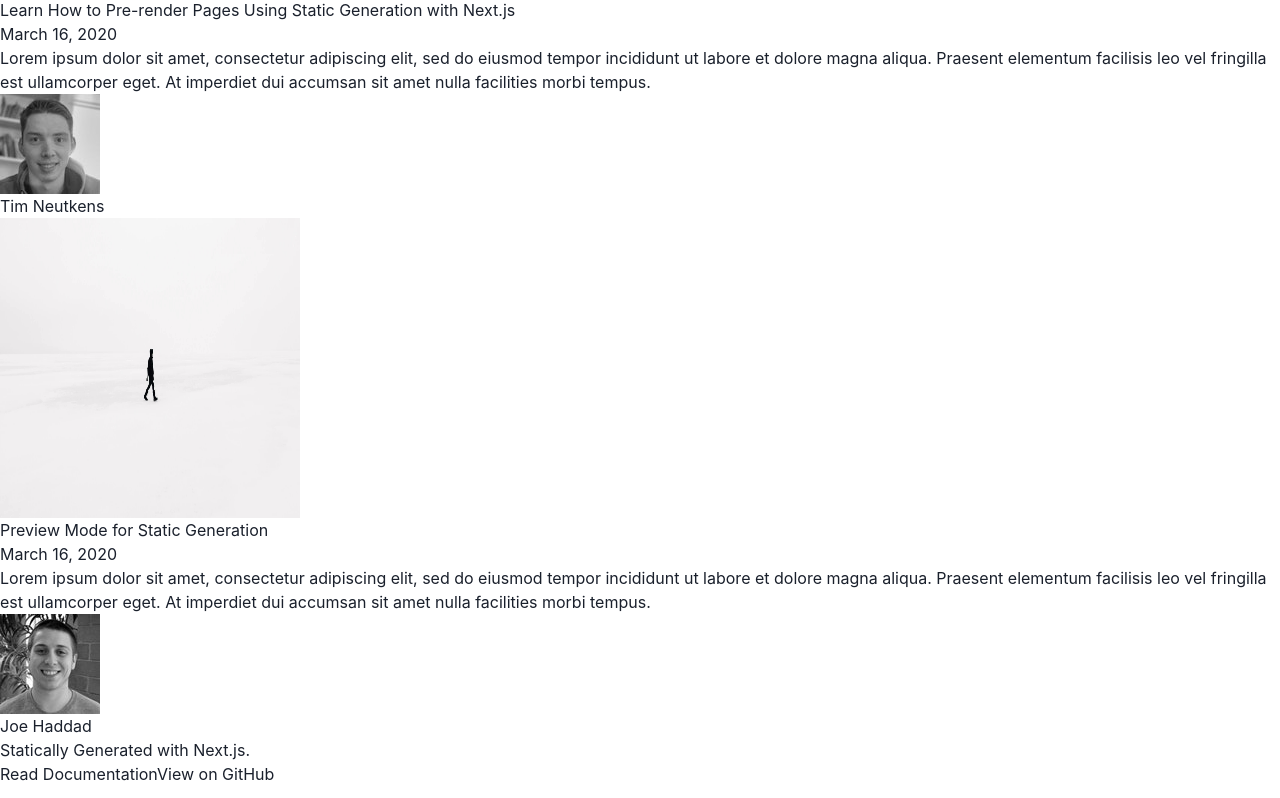
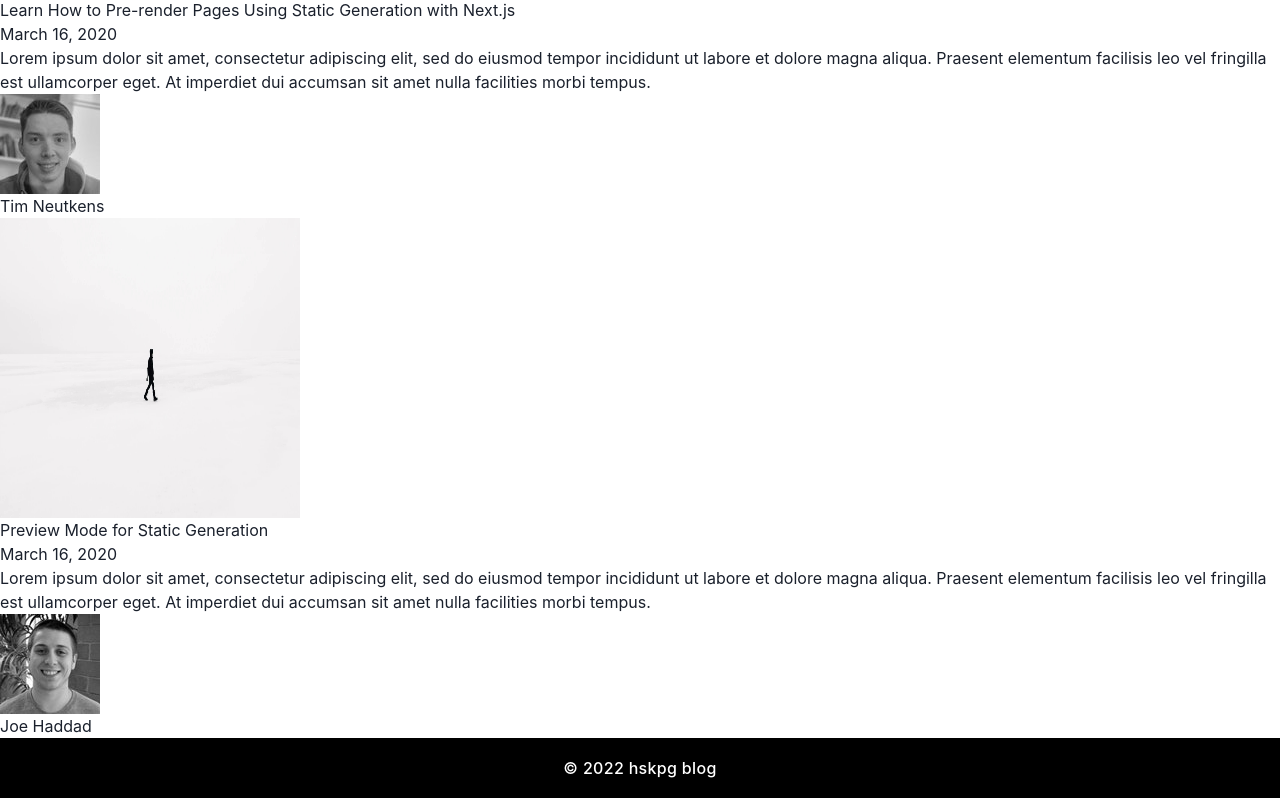
Before and after one commit to ShuntaH/next-ts-blog-template, a Next.js app: page / in a window 1280 px wide. Shown: the part 921-1719 px from the top of the page. Built offline with nearby package versions, Linux system fonts and the light colour scheme.

Commit message:
ADD: footer tsx

```diff
--- a/components/footer.tsx
+++ b/components/footer.tsx
@@ -1,32 +1,19 @@
-import { EXAMPLE_PATH } from '../lib/constants'
-import { Container } from "@chakra-ui/react";
+import { Flex, Text } from "@chakra-ui/react";
+import { BLOG_NAME } from "../lib/constants";
 
 const Footer = () => {
   return (
-    <footer className="bg-neutral-50 border-t border-neutral-200">
-      <Container>
-        <div className="py-28 flex flex-col lg:flex-row items-center">
-          <h3
-            className="text-4xl lg:text-[2.5rem] font-bold tracking-tighter leading-tight text-center lg:text-left mb-10 lg:mb-0 lg:pr-4 lg:w-1/2">
-            Statically Generated with Next.js.
-          </h3>
-          <div className="flex flex-col lg:flex-row justify-center items-center lg:pl-4 lg:w-1/2">
-            <a
-              href="https://nextjs.org/docs/basic-features/pages"
-              className="mx-3 bg-black hover:bg-white hover:text-black border border-black text-white font-bold py-3 px-12 lg:px-8 duration-200 transition-colors mb-6 lg:mb-0"
-            >
-              Read Documentation
-            </a>
-            <a
-              href={`https://github.com/vercel/next.js/tree/canary/examples/${EXAMPLE_PATH}`}
-              className="mx-3 font-bold hover:underline"
-            >
-              View on GitHub
-            </a>
-          </div>
-        </div>
-      </Container>
-    </footer>
+    <Flex
+      w={'100%'}
+      h={'60px'}
+      alignItems={'center'}
+      justifyContent={'center'}
+      bgColor={'black'}
+      color={"white"}
+      letterSpacing={'0.02em'}
+    >
+      <Text fontWeight={'medium'}>©︎ {new Date().getFullYear()} {BLOG_NAME}</Text>
+    </Flex>
   )
 }
 
```
